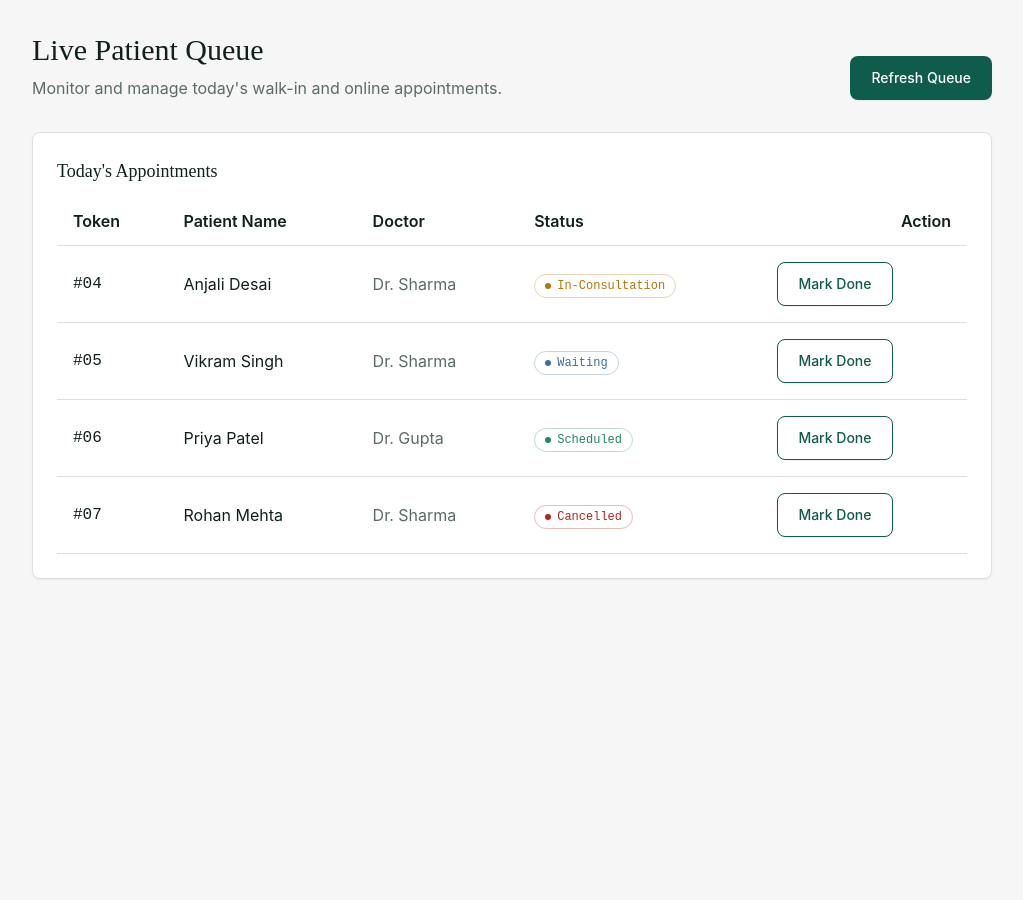
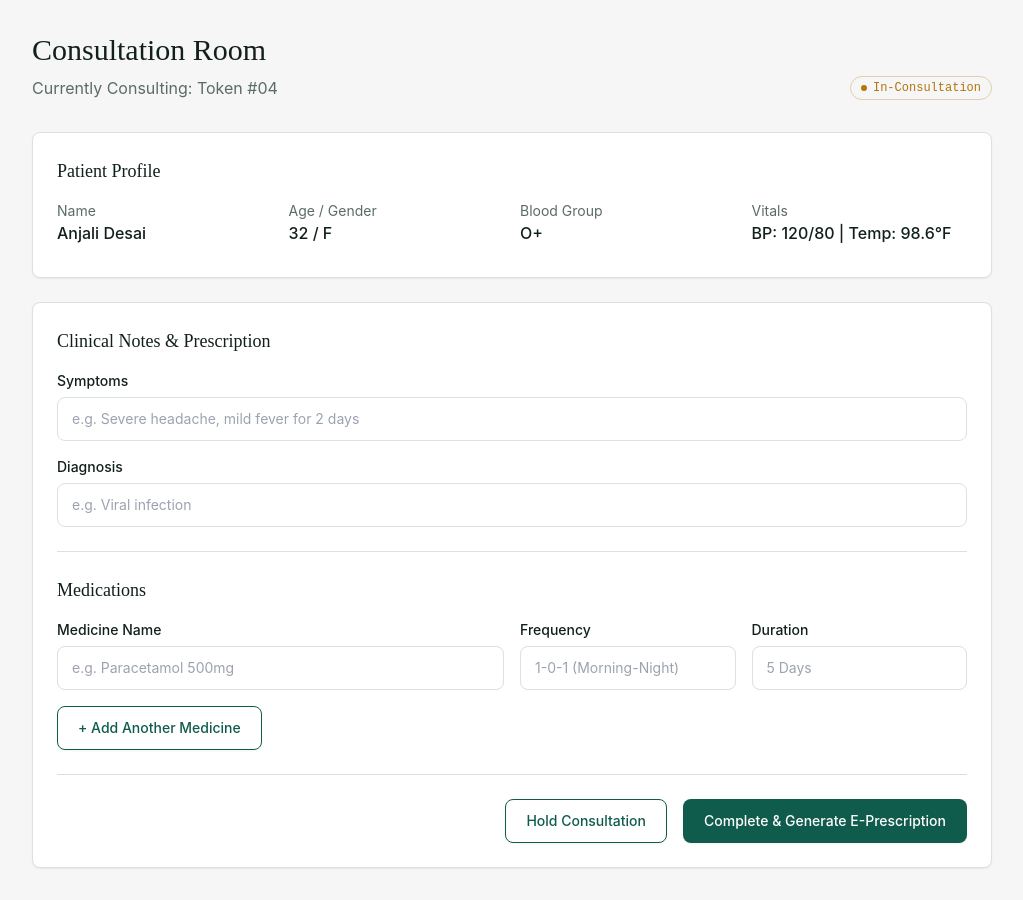
Before and after one commit to aayushmishra321/hospital-management-system_Version1, a React (Vite) app in the folder Frontend/: page / in a window 1280 px wide. Shown: the whole page, without its empty margins (128-1151 px from the left). Before the commit the page ends 800 px from the top, so only its background shows below. Built offline with nearby package versions, Linux system fonts and the light colour scheme.

Commit message:
feat(doctor): build clinical consultation and e-prescription interface

```diff
--- a/Frontend/src/App.tsx
+++ b/Frontend/src/App.tsx
@@ -1,9 +1,9 @@
-import { QueueBoard } from './pages/QueueBoard';
+import { DoctorConsultation } from './pages/DoctorConsultation';
 
 export default function App() {
   return (
     <main className="min-h-screen bg-background text-text-primary antialiased">
-      <QueueBoard />
+      <DoctorConsultation />
     </main>
   );
 }
--- /dev/null
+++ b/Frontend/src/pages/DoctorConsultation.tsx
@@ -0,0 +1,69 @@
+import { Card } from '../components/ui/Card';
+import { Input } from '../components/ui/Input';
+import { Button } from '../components/ui/Button';
+import { Badge } from '../components/ui/Badge';
+
+export const DoctorConsultation = () => {
+    return (
+        <div className="min-h-screen bg-background p-8 max-w-5xl mx-auto space-y-6">
+            <div className="flex justify-between items-end mb-8">
+                <div>
+                    <h1 className="text-3xl font-heading text-text-primary">Consultation Room</h1>
+                    <p className="text-text-secondary font-body mt-2">
+                        Currently Consulting: Token #04
+                    </p>
+                </div>
+                <Badge status="warning" label="In-Consultation" />
+            </div>
+
+            <Card title="Patient Profile">
+                <div className="grid grid-cols-2 md:grid-cols-4 gap-4 mb-2">
+                    <div>
+                        <p className="text-sm text-text-secondary font-body">Name</p>
+                        <p className="font-medium text-text-primary">Anjali Desai</p>
+                    </div>
+                    <div>
+                        <p className="text-sm text-text-secondary font-body">Age / Gender</p>
+                        <p className="font-medium text-text-primary">32 / F</p>
+                    </div>
+                    <div>
+                        <p className="text-sm text-text-secondary font-body">Blood Group</p>
+                        <p className="font-medium text-text-primary">O+</p>
+                    </div>
+                    <div>
+                        <p className="text-sm text-text-secondary font-body">Vitals</p>
+                        <p className="font-medium text-text-primary">BP: 120/80 | Temp: 98.6°F</p>
+                    </div>
+                </div>
+            </Card>
+
+            <Card title="Clinical Notes & Prescription">
+                <form className="space-y-6">
+                    <div className="space-y-4">
+                        <Input label="Symptoms" placeholder="e.g. Severe headache, mild fever for 2 days" />
+                        <Input label="Diagnosis" placeholder="e.g. Viral infection" />
+                    </div>
+
+                    <div className="border-t border-border pt-6 mt-6">
+                        <h3 className="font-heading text-lg text-text-primary mb-4">Medications</h3>
+                        <div className="grid grid-cols-1 md:grid-cols-4 gap-4 items-start">
+                            <div className="md:col-span-2">
+                                <Input label="Medicine Name" placeholder="e.g. Paracetamol 500mg" />
+                            </div>
+                            <Input label="Frequency" placeholder="1-0-1 (Morning-Night)" />
+                            <Input label="Duration" placeholder="5 Days" />
+                        </div>
+                        <div className="mt-4">
+                            <Button variant="secondary" type="button">+ Add Another Medicine</Button>
+                        </div>
+                    </div>
+
+                    <div className="flex justify-end gap-4 border-t border-border pt-6 mt-6">
+                        <Button variant="secondary" type="button">Hold Consultation</Button>
+                        <Button variant="primary" type="submit">Complete & Generate E-Prescription</Button>
+                    </div>
+                </form>
+            </Card>
+        </div>
+    );
+};
```
